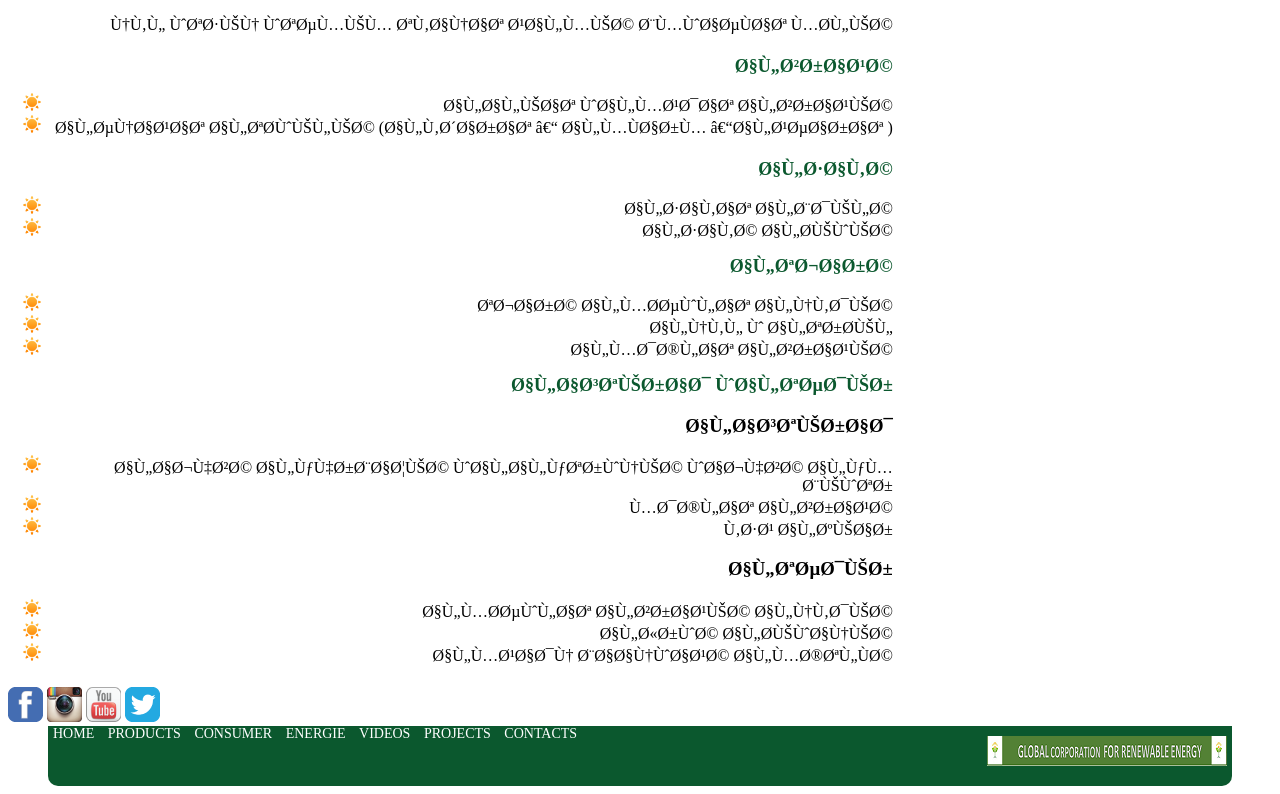
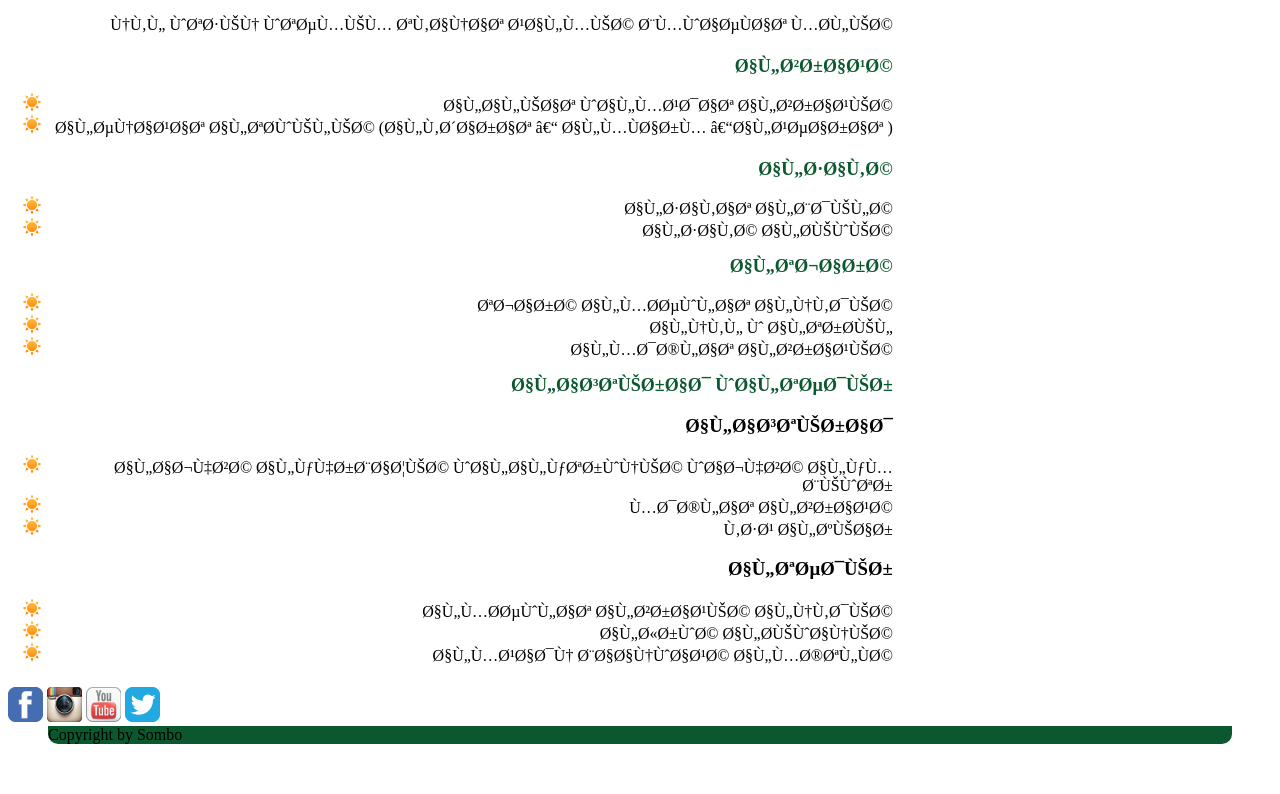
Before and after one commit to Alsaddig/sombo, a plain HTML site: page index.html in a window 1280 px wide. Shown: the part 1540-2334 px from the top of the page. After the commit the page ends 2292 px from the top, so only its background shows below. Drawn offline with nearby package versions, Linux system fonts and the light colour scheme.

Commit message:
Add files via upload

```diff
--- a/index.html
+++ b/index.html
@@ -201,22 +201,7 @@
 		</section><!--end of section -->
 
 		<footer>
-			<div id="footerNav">
-				<div id="footnav">
-					<ul>
-					<li><a href="index.html">HOME</a></li>
-					<li><a href="#">PRODUCTS</a></li>
-					<li><a href="#">CONSUMER</a></li>
-					<li><a href="#">ENERGIE</a>	</li>
-					<li><a href="#">VIDEOS</a></li>
-					<li><a href="#">PROJECTS</a></li>
-					<li><a href="contact.html">CONTACTS</a></li>
-				</ul>
-				</div><!--end of foot nav div  -->
-			</div><!--end of footer nav div  -->
-			<div id="footerLogo">
-				<img src="image/LOGOUT.png" /></a>
-			</div><!--end of footer Logo div  -->
+			Copyright by Sombo
 		</footer>
 	<!--/div>--><!--end of footer container div  -->
 </body>
```
